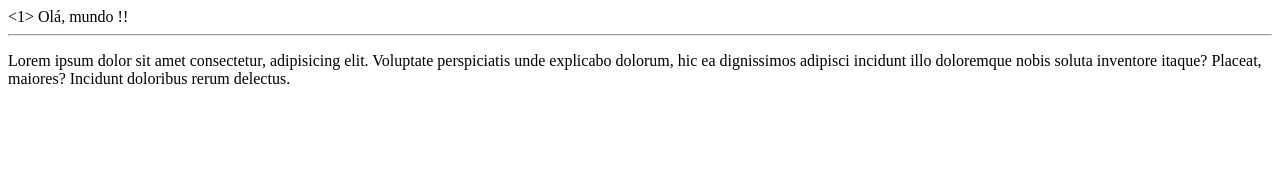
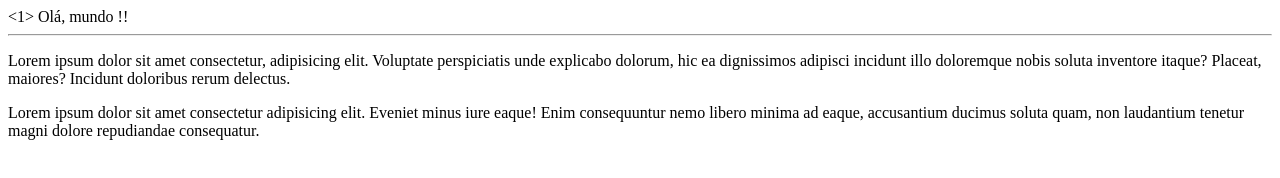
Before and after one commit to RogerioBernardes/Aprendizado, a plain HTML site: page Exemplo/index.html in a window 1280 px wide. Drawn offline with Linux system fonts and the light colour scheme.

Commit message:
Update index.html

```diff
--- a/Exemplo/index.html
+++ b/Exemplo/index.html
@@ -10,5 +10,7 @@
     <1> Olá, mundo !!</1>
     <hr>
     <p>Lorem ipsum dolor sit amet consectetur, adipisicing elit. Voluptate perspiciatis unde explicabo dolorum, hic ea dignissimos adipisci incidunt illo doloremque nobis soluta inventore itaque? Placeat, maiores? Incidunt doloribus rerum delectus.</p>
+<p>Lorem ipsum dolor sit amet consectetur adipisicing elit. Eveniet minus iure eaque! Enim consequuntur nemo libero minima ad eaque, accusantium ducimus soluta quam, non laudantium tenetur magni dolore repudiandae consequatur.
+</p>
 </body>
 </html>
```
